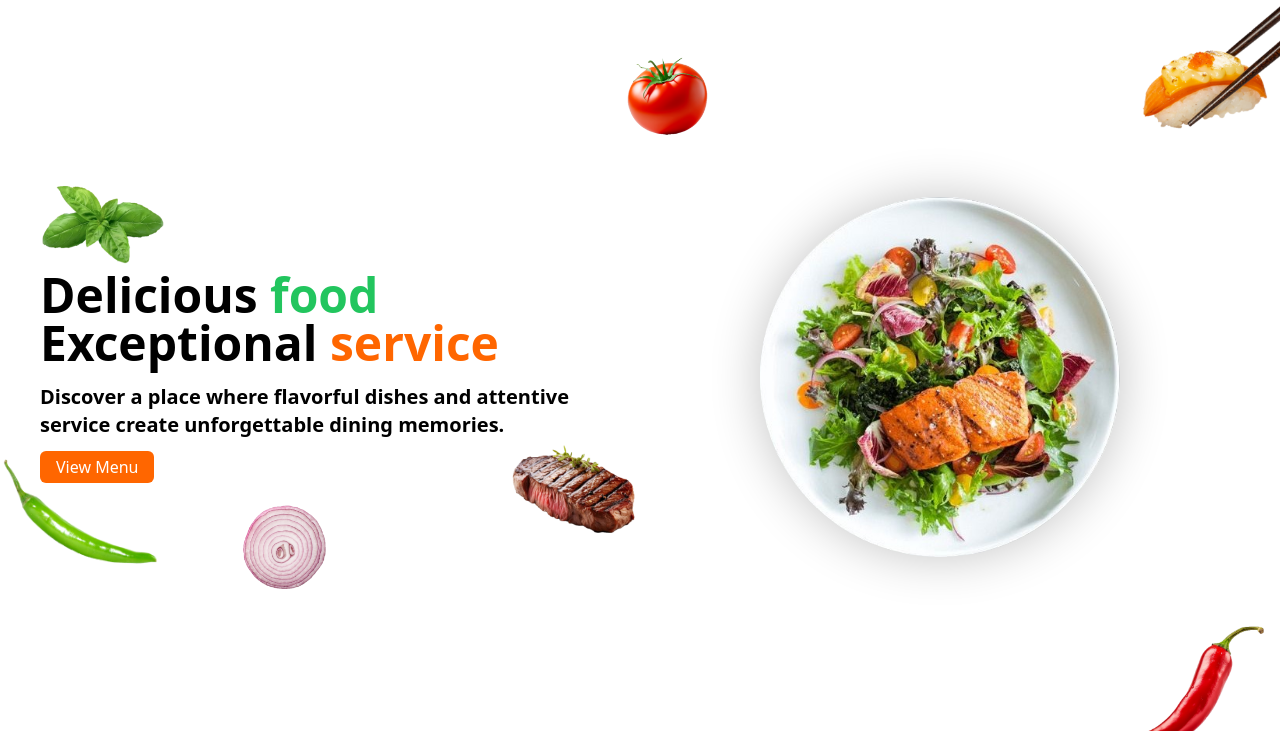
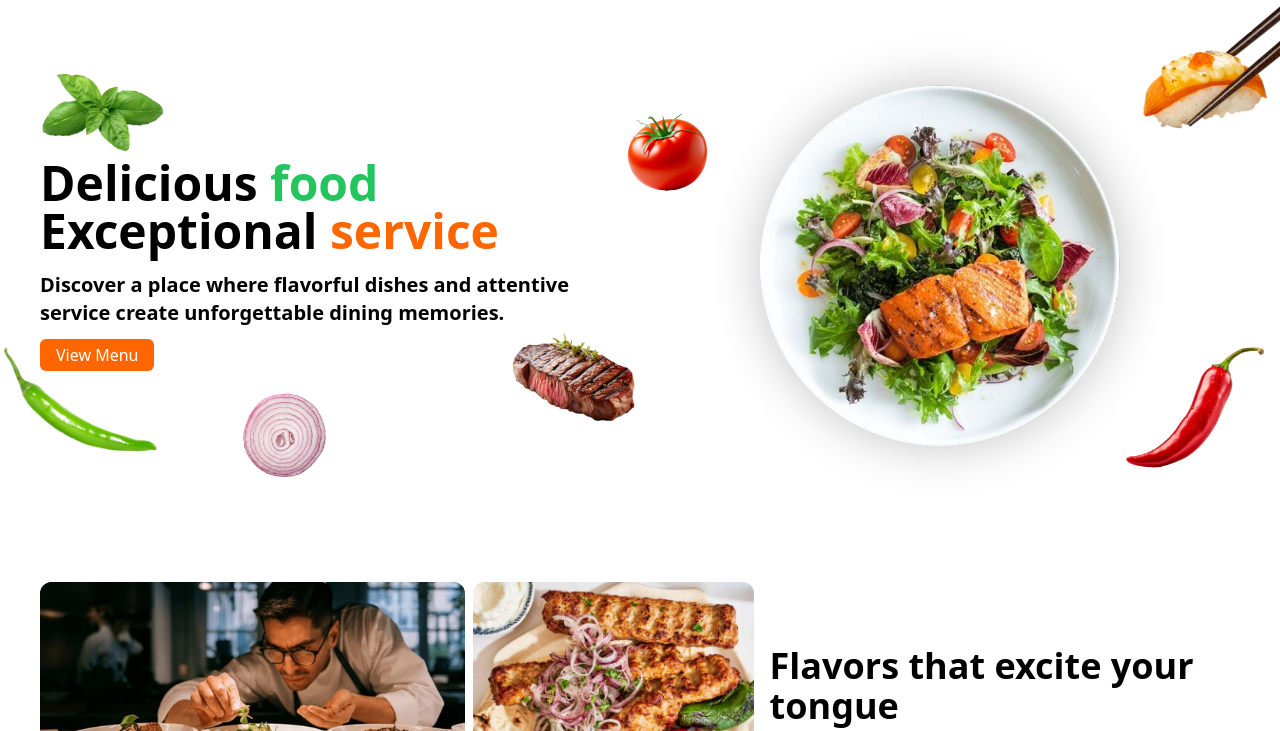
Before and after one commit to osama1403/Delish, a website with bundled scripts: page index.html in a window 1280 px wide. Shown: the part 51-782 px from the top of the page. Built offline with nearby package versions, Linux system fonts and the light colour scheme; files whose address does not match are found by name.

Commit message:
fix homePage header

```diff
--- a/index.html
+++ b/index.html
@@ -82,7 +82,7 @@
 
 
   <section
-    class=" min-h-[calc(100vh-56px)] relative py-6 overflow-hidden grid md:grid-cols-2 items-center px-3 md:px-10">
+    class="relative py-20 overflow-hidden grid md:grid-cols-2 items-center px-3 md:px-10">
 
     <div class="py-10 relative text-center md:text-left">
       <h1 class="text-5xl font-bold ">Delicious <span class="text-green-500">food</span> <br> Exceptional <span
```
Also changed, not shown: style.css.
